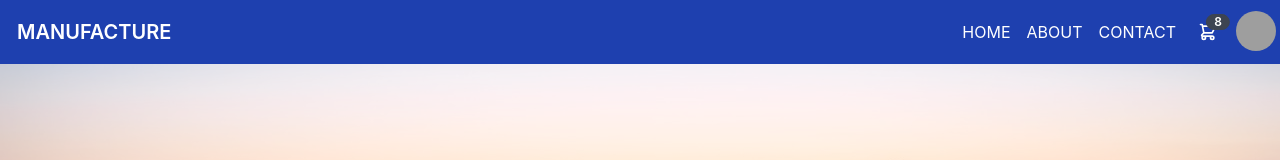
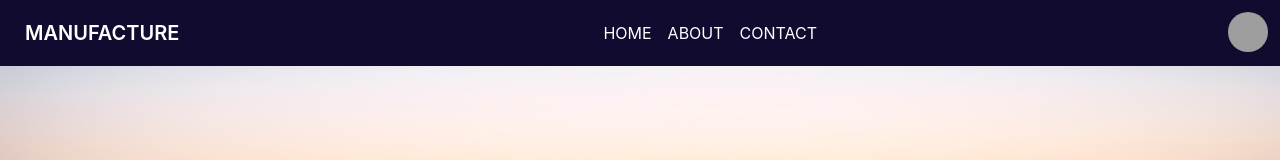
Before and after one commit to pixprocoder/manufacture-client, a React (Create React App) app: page / in a window 1280 px wide. Shown: the top 160 px of the page. Built offline with nearby package versions, Linux system fonts and the light colour scheme; grey boxes are pictures that could not be loaded.

Commit message:
router install and setup

```diff
--- a/package.json
+++ b/package.json
@@ -9,6 +9,7 @@
     "daisyui": "^2.15.0",
     "react": "^18.1.0",
     "react-dom": "^18.1.0",
+    "react-router-dom": "^6.3.0",
     "react-scripts": "5.0.1",
     "web-vitals": "^2.1.4"
   },
--- a/src/App.js
+++ b/src/App.js
@@ -1,3 +1,4 @@
+import { Route, Routes } from "react-router-dom";
 import Home from "./Pages/Home/Home";
 import Navbar from "./Pages/Shared/Navbar";
 
@@ -5,7 +6,12 @@ function App() {
   return (
     <>
       <Navbar />
-      <Home />
+      <Routes>
+        <Route path="/" element={<Home />} />
+        <Route path="/home" element={<Home />} />
+        <Route path="/about" element={<Home />} />
+        <Route path="/contact" element={<Home />} />
+      </Routes>
     </>
   );
 }
--- a/src/Pages/Shared/Navbar.js
+++ b/src/Pages/Shared/Navbar.js
@@ -1,67 +1,35 @@
 import React from "react";
+import { Link } from "react-router-dom";
 import "../../Styles/Home.css";
 
 const Navbar = () => {
   return (
-    <div class="navbar bg-blue-800 text-white p-0 nav-container">
-      <div class="flex-1">
-        <a class="btn btn-ghost  text-xl uppercase" href="/">
+    <div class="navbar ">
+      <div>
+        <Link to="/" class="btn btn-ghost  text-xl uppercase">
           Manufacture
-        </a>
+        </Link>
       </div>
       <div>
         <ul className="flex">
           <li>
-            <a class="mx-2" href="/">
+            <Link to="/home" class="mx-2">
               HOME
-            </a>
+            </Link>
           </li>
           <li>
-            <a class="mx-2" href="/">
+            <Link to="/about" class="mx-2">
               ABOUT
-            </a>
+            </Link>
           </li>
           <li>
-            <a class="mx-2" href="/">
+            <Link to="/contact" class="mx-2" href="/">
               CONTACT
-            </a>
+            </Link>
           </li>
         </ul>
       </div>
       <div class="flex-none">
-        <div class="dropdown dropdown-end">
-          <label tabindex="0" class="btn btn-ghost btn-circle">
-            <div class="indicator">
-              <svg
-                xmlns="http://www.w3.org/2000/svg"
-                class="h-5 w-5"
-                fill="none"
-                viewBox="0 0 24 24"
-                stroke="currentColor"
-              >
-                <path
-                  stroke-linecap="round"
-                  stroke-linejoin="round"
-                  stroke-width="2"
-                  d="M3 3h2l.4 2M7 13h10l4-8H5.4M7 13L5.4 5M7 13l-2.293 2.293c-.63.63-.184 1.707.707 1.707H17m0 0a2 2 0 100 4 2 2 0 000-4zm-8 2a2 2 0 11-4 0 2 2 0 014 0z"
-                />
-              </svg>
-              <span class="badge badge-sm indicator-item">8</span>
-            </div>
-          </label>
-          <div
-            tabindex="0"
-            class="mt-3 card card-compact dropdown-content w-52 bg-base-100 shadow"
-          >
-            <div class="card-body">
-              <span class="font-bold text-lg">8 Items</span>
-              <span class="text-info">Subtotal: $999</span>
-              <div class="card-actions">
-                <button class="btn btn-primary btn-block">View cart</button>
-              </div>
-            </div>
-          </div>
-        </div>
         <div class="dropdown dropdown-end">
           <label tabindex="0" class="btn btn-ghost btn-circle avatar">
             <div class="w-10 rounded-full">
--- a/src/Styles/Home.css
+++ b/src/Styles/Home.css
@@ -1,6 +1,9 @@
 .navbar {
   /* min-height: 0; */
   position: absolute;
+  background-color: rgb(16, 11, 47);
+  color: white;
+  justify-content: space-between;
 }
 .banner-container {
   display: flex;
--- a/src/index.js
+++ b/src/index.js
@@ -1,14 +1,17 @@
-import React from 'react';
-import ReactDOM from 'react-dom/client';
-import './index.css';
-import App from './App';
-import reportWebVitals from './reportWebVitals';
+import React from "react";
+import ReactDOM from "react-dom/client";
+import "./index.css";
+import App from "./App";
+import reportWebVitals from "./reportWebVitals";
+import { BrowserRouter } from "react-router-dom";
 
-const root = ReactDOM.createRoot(document.getElementById('root'));
+const root = ReactDOM.createRoot(document.getElementById("root"));
 root.render(
-  <React.StrictMode>
-    <App />
-  </React.StrictMode>
+  <BrowserRouter>
+    <React.StrictMode>
+      <App />
+    </React.StrictMode>
+  </BrowserRouter>
 );
 
 // If you want to start measuring performance in your app, pass a function
```
Also changed, not shown: 1 other file (tests, documents, lock files or other folders).
